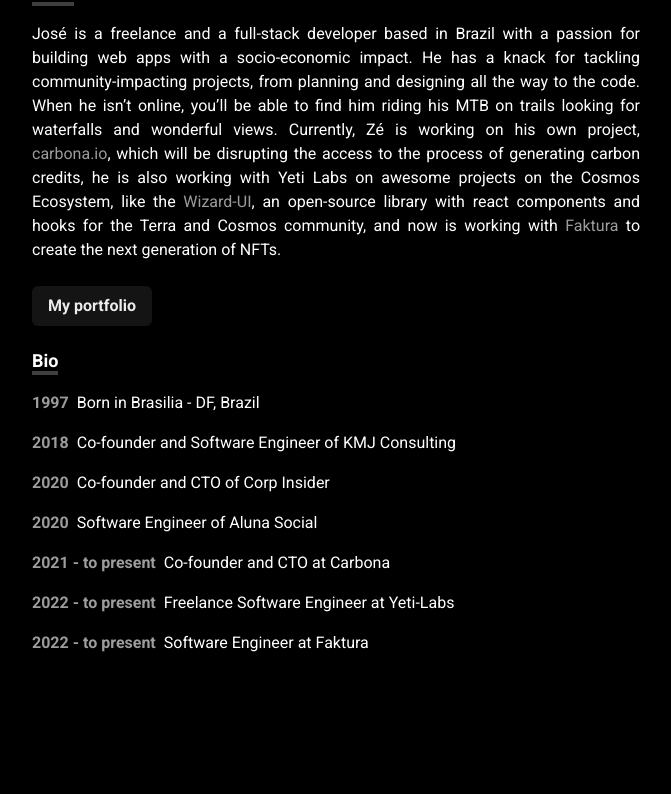
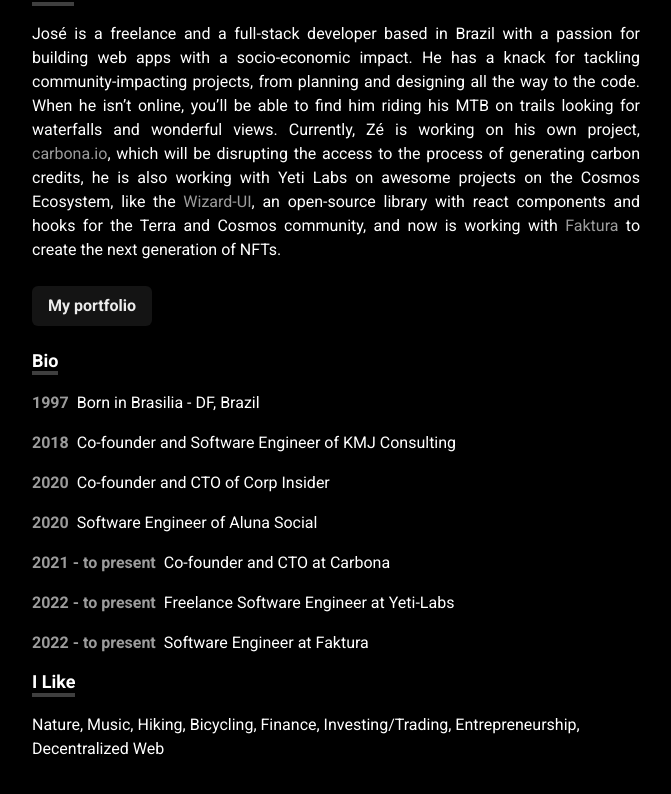
Before and after one commit to zevictordantas/zevictor-website, a Next.js app: page / in a window 1280 px wide. Shown: the part 292-1086 px from the top of the page, without its empty margins (304-975 px from the left). Before the commit the page ends 987 px from the top, so only its background shows below. Built offline with nearby package versions, Linux system fonts and the light colour scheme.

Commit message:
feat: create like section

```diff
--- a/src/modules/Homepage/Homepage.tsx
+++ b/src/modules/Homepage/Homepage.tsx
@@ -1,4 +1,8 @@
-import { BiographySection, MainWorkSection } from 'modules/Homepage/components'
+import {
+  BiographySection,
+  LikeSection,
+  MainWorkSection
+} from 'modules/Homepage/components'
 
 export const Homepage = () => {
   return (
@@ -6,6 +10,8 @@ export const Homepage = () => {
       <MainWorkSection />
 
       <BiographySection />
+
+      <LikeSection />
     </>
   )
 }
--- /dev/null
+++ b/src/modules/Homepage/components/LikeSection/LikeSection.tsx
@@ -0,0 +1,25 @@
+import { useColorModeValue } from '@chakra-ui/color-mode'
+import { Heading, Stack, Text } from '@chakra-ui/layout'
+
+export const LikeSection = () => {
+  const underlineColor = useColorModeValue('light.600', 'dark.600')
+
+  return (
+    <Stack mt="4" spacing="4" as="section">
+      <Heading
+        fontSize="lg"
+        fontWeight="extrabold"
+        w="fit-content"
+        borderBottom={`4px solid`}
+        borderColor={underlineColor}
+      >
+        I Like
+      </Heading>
+
+      <Text>
+        Nature, Music, Hiking, Bicycling, Finance, Investing/Trading,
+        Entrepreneurship, Decentralized Web
+      </Text>
+    </Stack>
+  )
+}
--- /dev/null
+++ b/src/modules/Homepage/components/LikeSection/index.ts
@@ -0,0 +1 @@
+export * from './LikeSection'
--- a/src/modules/Homepage/components/index.ts
+++ b/src/modules/Homepage/components/index.ts
@@ -1,2 +1,3 @@
 export * from './BiographySection'
+export * from './LikeSection'
 export * from './MainWorkSection'
```
